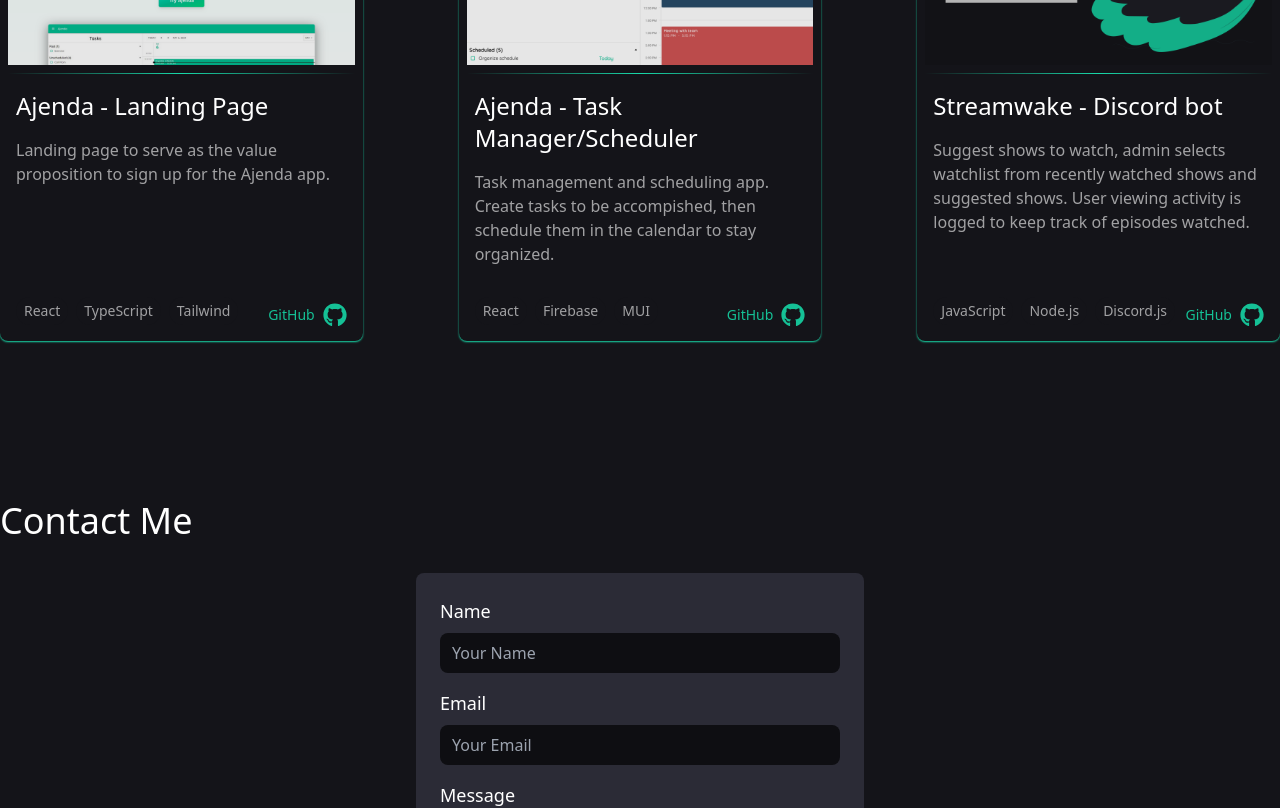
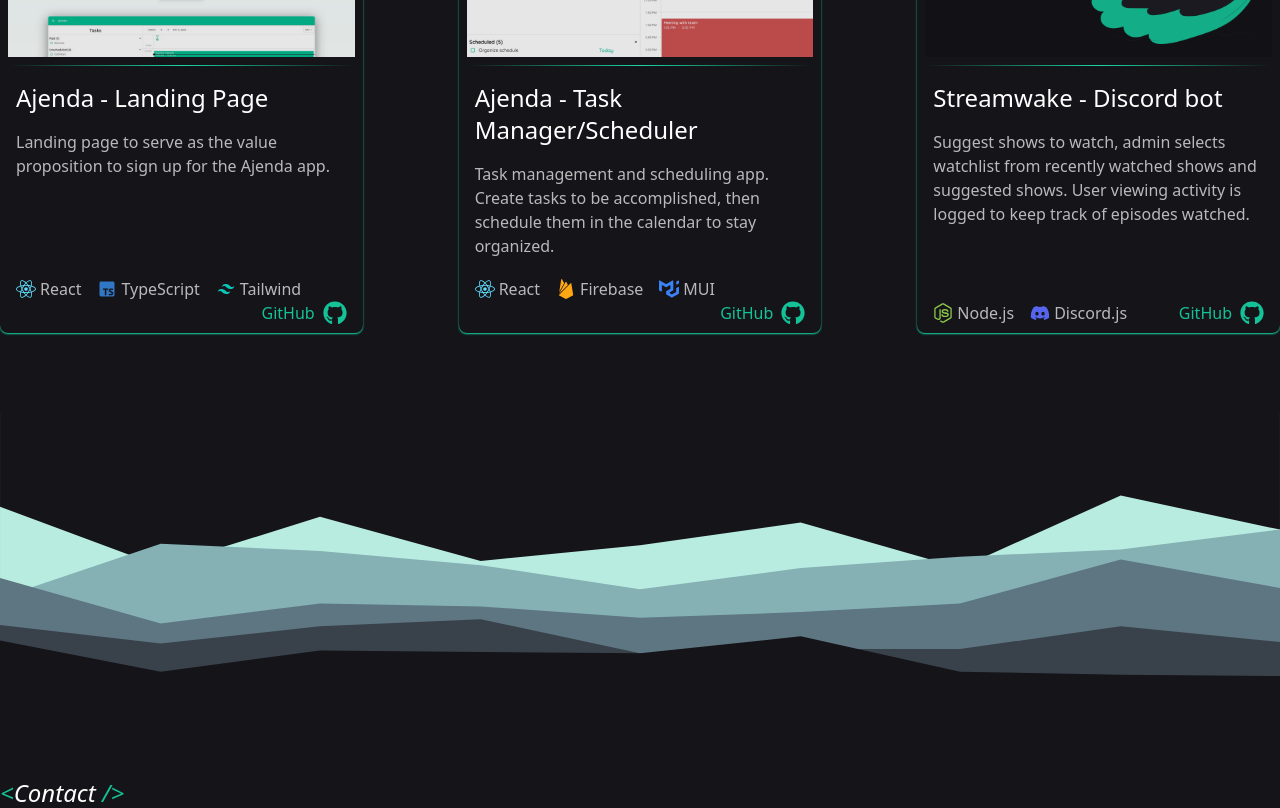
Before and after one commit to LyndeCS/portfolio-site, a React (Vite) app: page / in a window 1280 px wide. Shown: the part 2620-3428 px from the top of the page. Built offline with nearby package versions, Linux system fonts and the light colour scheme.

Commit message:
Portfolio v1.0
-Satisfied with 16:9 portfolio styling

```diff
--- a/src/App.jsx
+++ b/src/App.jsx
@@ -17,6 +17,7 @@
       <About />
       <DividerPeaksSVG />
       <Portfolio />
+      <DividerPeaksSVG />
       <Contact />
       <Footer />
     </div>
--- a/src/components/Contact.jsx
+++ b/src/components/Contact.jsx
@@ -4,7 +4,7 @@
   return (
     <section id="contact" className="bg-smoke-500 py-20">
       <div className="container mx-auto">
-        <h2 className="text-4xl text-white mb-8">Contact Me</h2>
+        <h2 className="text-2xl text-white mb-16 italic"><span className=""><span className="text-meadow-500">&lt;</span>Contact <span className="text-meadow-500">&#47;&gt;</span></span></h2>
         <div className="max-w-md mx-auto p-6 bg-smoke-100 rounded-lg">
           <form>
             <div className="mb-4">
--- a/src/components/Portfolio.jsx
+++ b/src/components/Portfolio.jsx
@@ -2,7 +2,9 @@
 import ajendaImg from '../assets/a_card.png';
 import ajendaLandingImg from '../assets/alp_card.png';
 import streamwakeImg from '../assets/sw_card.png';
-import { FaGithub } from 'react-icons/fa';
+import { FaGithub, FaReact, FaNodeJs, FaDiscord } from 'react-icons/fa';
+import { BiLogoTypescript, BiLogoTailwindCss } from 'react-icons/bi';
+import { SiMui, SiFirebase } from 'react-icons/si';
 
 const Portfolio = () => {
   // Data for portfolio items
@@ -19,7 +21,7 @@
     {
       id: 2,
       title: 'Ajenda - Task Manager/Scheduler',
-      description: 'Task management and scheduling app. Create tasks to be accompished, then schedule them in the calendar to stay organized.',
+      description: 'Task management and scheduling app. Create tasks to be accomplished, then schedule them in the calendar to stay organized.',
       image: ajendaImg,
       tools: ['React', 'Firebase', 'MUI'],
       link: 'https://ajenda.web.app/',
@@ -30,7 +32,7 @@
       title: 'Streamwake - Discord bot',
       description: 'Suggest shows to watch, admin selects watchlist from recently watched shows and suggested shows. User viewing activity is logged to keep track of episodes watched.',
       image: streamwakeImg,
-      tools: ['JavaScript', 'Node.js', 'Discord.js'],
+      tools: ['Node.js', 'Discord.js'],
       link: 'https://github.com/LyndeCS/Streamwake',
       git: 'https://github.com/LyndeCS/Streamwake',
     },
@@ -40,7 +42,7 @@
   return (
     <section id="portfolio" className="bg-smoke-500 py-20">
       <div className="container mx-auto">
-        <h2 className="text-4xl text-white mb-16 italic underline font-serif">Portfolio</h2>
+        <h2 className="text-2xl text-white mb-16 italic"><span className=""><span className="text-meadow-500">&lt;</span>Portfolio <span className="text-meadow-500">&#47;&gt;</span></span></h2>
         <div className="container mx-auto grid grid-cols-1 md:grid-cols-3 gap-24">
           {projects.map((item) => (
             <div key={item.id} className="bg-smoke-500 shadow-sm border-t border-t-meadow-300 shadow-meadow-300 rounded-lg h-[30rem] flex flex-col p-2">
@@ -51,17 +53,28 @@
               </div>
               <div className="flex flex-col justify-between h-2/3 pt-2 px-2">
                 <a href={item.link} target="_blank" rel="noopener noreferrer"><h3 className="text-white text-2xl mt-2 mb-4 hover:underline">{item.title}</h3></a>
-                <p className="text-white opacity-60 mb-auto">{item.description}</p>
+                <p className="text-white opacity-70 mb-auto">{item.description}</p>
                 <div className="flex flex-wrap">
                   {item.tools.map((tool, index) => (
                     <span
                       key={index}
-                      className="bg-smoke-500 text-white opacity-60 text-sm font-medium rounded-full py-1 px-2 mr-2 mb-2"
+                      className="text-md pr-4 flex items-center"
                     >
+                      {/* Icon and technology name */}
+                      {tool === 'React' && <FaReact size={20} className="mr-1 text-[#60DAFA]" />}
+                      {tool === 'Node.js' && <FaNodeJs size={20} className="mr-1 text-[#8DC94A]" />}
+                      {tool === 'Firebase' && <SiFirebase size={20} className="mr-1 text-[#FEA613]" />}
+                      {tool === 'GitHub' && <FaGithub size={20} className="mr-1" />}
+                      {tool === 'Discord.js' && <FaDiscord size={20} className="mr-1 text-[#5665ED]" />}
+                      {tool === 'TypeScript' && <BiLogoTypescript size={20} className="mr-1 text-[#3077C5]" />}
+                      {tool === 'Tailwind' && <BiLogoTailwindCss size={20} className="mr-1 text-[#0DC4B9]" />}
+                      {tool === 'MUI' && <SiMui size={20} className="mr-1 text-blue-500" />}
+                      <span className="text-white opacity-70">
                       {tool}
+                      </span>
                     </span>
                   ))}
-                  <a href={item.git} target="_blank" rel="noopener noreferrer" className="text-sm ml-auto text-meadow-500 flex flex-row gap-x-2 items-center hover:underline"><span className="hidden xl:flex">GitHub</span><FaGithub size={24}/></a>
+                  <a href={item.git} target="_blank" rel="noopener noreferrer" className="text-md ml-auto text-meadow-500 flex flex-row gap-x-2 items-center hover:underline"><span className="hidden xl:flex">GitHub</span><FaGithub size={24}/></a>
                 </div>
               </div>
             </div>
```
Also changed, not shown: src/assets/art/stars.svg (added).
